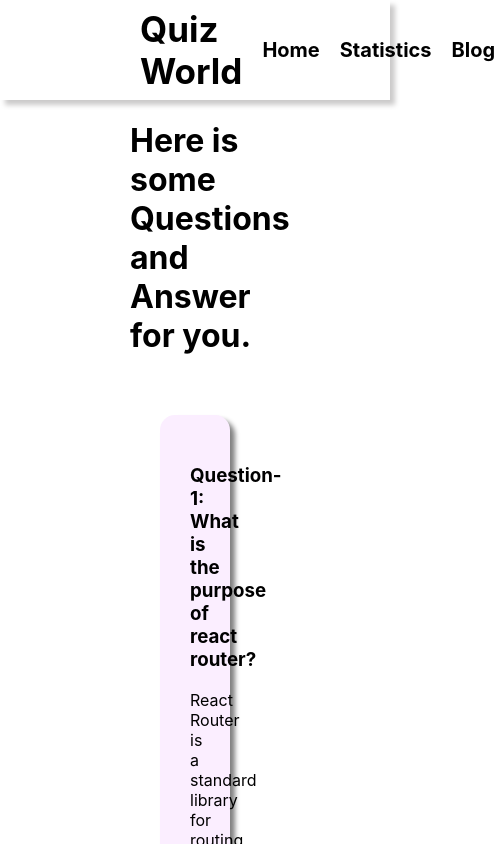
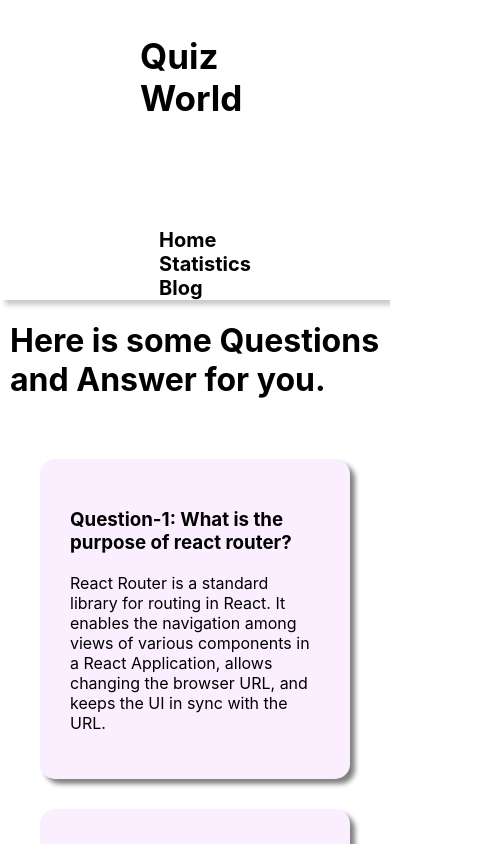
Before and after one commit to Bikash-Dev-Bk/online-quiz, a React (Create React App) app: page /blog in a window 390 px wide. Shown: the top 844 px of the page, 495 px wide, since content can reach past the window. Built offline with nearby package versions, Linux system fonts and the light colour scheme.

Commit message:
mobile responsive added

```diff
--- a/src/components/Blog/Blog.css
+++ b/src/components/Blog/Blog.css
@@ -19,3 +19,17 @@
     background-color:  #e9c2f5;
     box-shadow: 15px 15px 15px gray;
 }
+
+
+/* ---------------------------------
+            Media Queries
+------------------------------------*/
+
+/*------Mobile devices--------*/
+
+@media only screen and (max-width: 688px) {
+    .question-answer-container{
+        margin-right: 10px;
+        margin-left: 10px;
+    }
+}
--- a/src/components/Header/Header.css
+++ b/src/components/Header/Header.css
@@ -24,3 +24,21 @@
 .header a:hover{
     color: orange;
 }
+
+/* ---------------------------------
+            Media Queries
+------------------------------------*/
+
+/*------Mobile devices--------*/
+
+@media only screen and (max-width: 688px) {
+    .header{
+        display: flex;
+        flex-direction: column;
+        height: 300px;
+    }
+    .header-link{
+        display: flex;
+        flex-direction: column;
+    }
+}
--- a/src/components/Header/Header.js
+++ b/src/components/Header/Header.js
@@ -6,7 +6,7 @@ const Header = () => {
     return (
         <nav className='header'>
             <p className='header-title'>Quiz World</p>
-            <div>
+            <div className='header-link'>
                 <Link to="/">Home</Link>
                 <Link to="/statistics">Statistics</Link>
                 <Link to="/blog">Blog</Link>
--- a/src/components/Home/Home.css
+++ b/src/components/Home/Home.css
@@ -20,3 +20,28 @@
     padding: 20px;
     border-radius: 15px;
 }
+
+
+/* ---------------------------------
+            Media Queries
+------------------------------------*/
+
+/*------Mobile devices--------*/
+
+@media only screen and (max-width: 688px) {
+    .topics{
+        display: grid;
+        grid-template-columns: 1fr;
+        padding: 30px;
+    }
+    .banner{
+        display: flex;
+        align-items: center;
+        justify-content: center;
+        height: 300px;
+    }
+    .banner-title{
+        font-size: 14px;
+        padding: 10px;
+    }
+}
--- a/src/components/InvalidPage/InvalidPage.css
+++ b/src/components/InvalidPage/InvalidPage.css
@@ -14,3 +14,17 @@
     background-color: #c28cd4;
     box-shadow: 15px 15px 15px gray;
 }
+
+/* ---------------------------------
+            Media Queries
+------------------------------------*/
+
+/*------Mobile devices--------*/
+
+@media only screen and (max-width: 688px) {
+    .invalid-page{
+        margin-left: 30px;
+        margin-right: 30px;
+        margin-top: 100px;
+    }
+}
--- a/src/components/Quiz/Quiz.css
+++ b/src/components/Quiz/Quiz.css
@@ -20,3 +20,16 @@
     margin-left: 50px;
     font-size: 22px;
 }
+
+/* ---------------------------------
+            Media Queries
+------------------------------------*/
+
+/*------Mobile devices--------*/
+
+@media only screen and (max-width: 688px) {
+    .quiz-container{
+        margin-left: 20px;
+        margin-right: 20px;
+    }
+}
--- a/src/components/Statistics/Statistics.js
+++ b/src/components/Statistics/Statistics.js
@@ -1,6 +1,6 @@
 import React from 'react';
 import { useLoaderData } from 'react-router-dom';
-import { LineChart, Line, Tooltip, XAxis, YAxis,  Legend } from 'recharts';
+import { LineChart, Line, Tooltip, XAxis, YAxis, Legend ,ResponsiveContainer } from 'recharts';
 import './Statistics.css';
 
 const Statistics = () => {
--- a/src/components/Topic/Topic.css
+++ b/src/components/Topic/Topic.css
@@ -30,3 +30,30 @@
 .btn-start:hover{
     background-color: rgb(6, 6, 252);
 }
+
+
+/* ---------------------------------
+            Media Queries
+------------------------------------*/
+
+/*------Mobile devices--------*/
+
+@media only screen and (max-width: 688px) {
+    .topic{
+        display: flex;
+        flex-direction: column;
+        padding-left: 10;
+        padding-right: 10;
+        margin: 0;
+        margin-top: 10;
+        margin-bottom: 40px;
+    }
+    .btn-start{
+        padding: 10px 30px;
+    }
+    .course-info{
+        display: flex;
+        flex-direction: column;
+        align-items: center;
+    }
+}
--- a/src/components/Topic/Topic.js
+++ b/src/components/Topic/Topic.js
@@ -9,7 +9,7 @@ const Topic = ({topic}) => {
             <div className='course-image'>
                 <img src={logo} alt="" />
             </div>
-            <div>
+            <div className='course-info'>
                 <h3>Course Name: {name}</h3>
                 <p>Total Question: {total}</p>
                 <div >
```
Also changed, not shown: src/components/Statistics/Statistics.css (+9 -0 lines).
